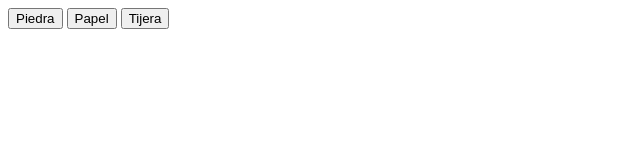
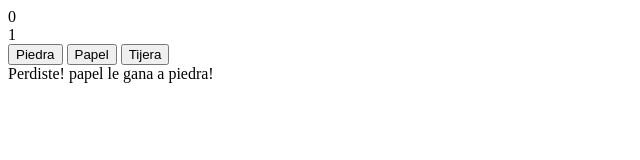
Before and after one commit to Santiparra/piedra-papel-tijera, a plain HTML site: page index.html in a window 1280 px wide. Both pictures are taken after a click on the button "Piedra". Shown: the whole page, without its empty margins (0-640 px from the left). Drawn offline with Linux system fonts and the light colour scheme.

Commit message:
Añadido tanteador y dialogos con los resultados de cada ronda

```diff
--- a/index.html
+++ b/index.html
@@ -6,11 +6,17 @@
         <script src="/javascript/javascript.js" defer></script>
     </head>
     <body>
+        <div id="score">
+
+        </div>
         <div id="seleccionHumano">
             <button class="botonSeleccion" id="piedra">Piedra</button>
             <button class="botonSeleccion" id="papel">Papel</button>
             <button class="botonSeleccion" id="tijera">Tijera</button>
         </div>
+        <div id="resultados">
+
+        </div>
     </body>
 
 </html>
--- a/javascript/javascript.js
+++ b/javascript/javascript.js
@@ -60,11 +60,45 @@ function juego () {
 
 }
 //Seccion UI
+
+    //Botones de imput humano
+
 const botones = document.querySelectorAll('.botonSeleccion');
 
 botones.forEach((button) => {button.addEventListener('click', () => {
     elHumanoEligio = button.id;
     juegaUnaRonda();
+    marcadorHumano();
+    marcadorIA();
+    textorondas();
 })
 })
+
+    //Display
+const marcador = document.querySelector("#score")
+        //Tanteador
+const tuTanteador = document.createElement('div');
+tuTanteador.classList.add("puntaje-humano");
+
+const tanteadorIA = document.createElement('div');
+tanteadorIA.classList.add("puntaje-IA");
+
+function marcadorHumano() {
+    tuTanteador.textContent = tuPuntaje;
+    marcador.appendChild(tuTanteador)
+}
+
+function marcadorIA() {
+    tanteadorIA.textContent = puntajeIA;
+    marcador.appendChild(tanteadorIA)
+}
+        //Ronda
+const dialogos = document.querySelector("#resultados")
+const ronda = document.createElement('div');
+ronda.classList.add("rondas");
+
+function textorondas() {
+    ronda.textContent = resultadoRonda;
+    dialogos.appendChild(ronda)
+}
 //juego()
```
